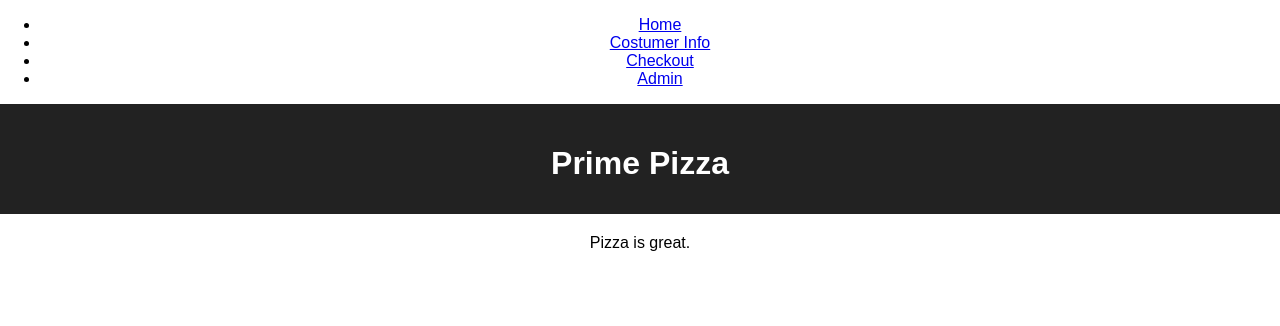
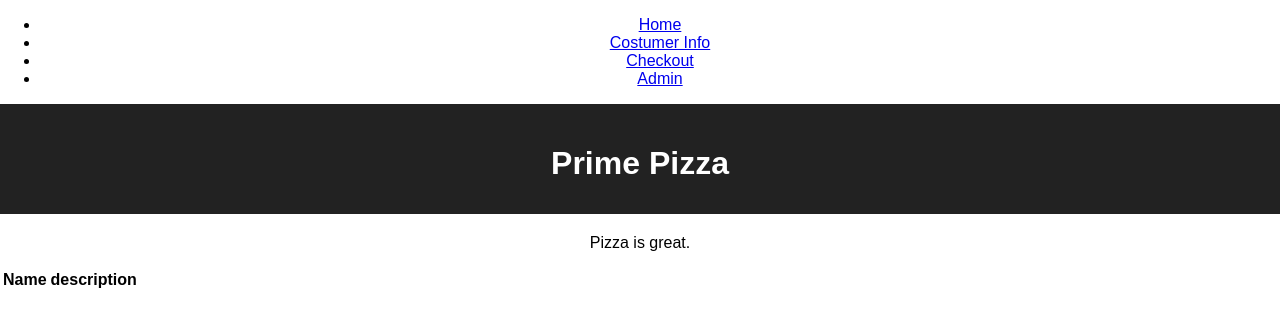
Before and after one commit to AndrewKapp59/redux-pizza-parlor, a React (Create React App) app: page /#/checkout in a window 1280 px wide. Shown: the top 326 px of the page. Built offline with nearby package versions, Linux system fonts and the light colour scheme; no server answers.

Commit message:
Added checkout route/next button on order form

```diff
--- a/src/components/App/App.jsx
+++ b/src/components/App/App.jsx
@@ -6,6 +6,7 @@ import {useDispatch} from 'react-redux';
 import PizzaList from '../PizzaList/PizzaList';
 import CustomerInfo from '../CustomerInfo/CustomerInfo'
 import { HashRouter as Router, Route, Link } from 'react-router-dom';
+import Checkout from '../Checkout/Checkout';
 
 function App() {
 
@@ -63,7 +64,7 @@ function App() {
         </Route>
 
         <Route path="/checkout">
-
+            <Checkout />
         </Route>
 
         <Route path="admin">
--- /dev/null
+++ b/src/components/Checkout/Checkout.jsx
@@ -0,0 +1,19 @@
+function Checkout() {
+    return(
+        <table>
+            <thead>
+                <tr>
+                    <th> Name </th>
+                    <th>description</th>
+
+                </tr>
+            </thead>
+            <tbody>
+
+            </tbody>
+        </table>
+    )
+
+}
+
+export default Checkout;
--- a/src/components/CustomerInfo/CustomerInfo.jsx
+++ b/src/components/CustomerInfo/CustomerInfo.jsx
@@ -1,10 +1,11 @@
 import React, { useState } from 'react';
 import {useDispatch} from 'react-redux';
+import {useHistory} from 'react-router-dom';
 
 
 function CustomerInfo(){
     const dispatch = useDispatch();
-
+    const history = useHistory();
     /// todo notes
     // figure out state value
     let [customerToAdd, setCustomerToAdd] = useState({ customer_name: '', street_address: '', city: '', zip: '', type: ''})
@@ -13,6 +14,7 @@ function CustomerInfo(){
         event.preventDefault();
         console.log('Submitted customer Address');
 
+
         dispatch({type: 'ADD_NEW_CUSTOMER', payload: {
              customer_name: customerToAdd.customer_name,
              street_address: customerToAdd.street_address,
@@ -20,6 +22,7 @@ function CustomerInfo(){
              zip: customerToAdd.zip,
              type: customerToAdd.type,
               }});
+        history.push("/checkout");
     }
 
     const handleNameChange = (event) => {
```
